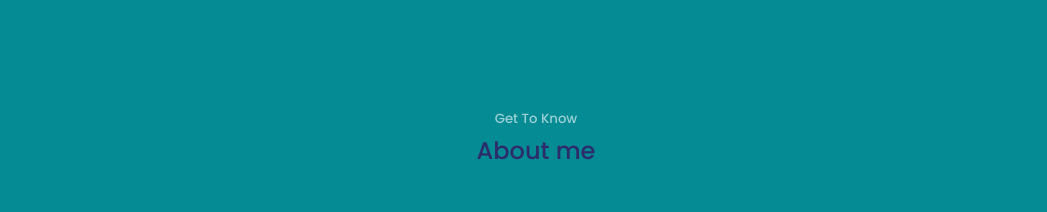
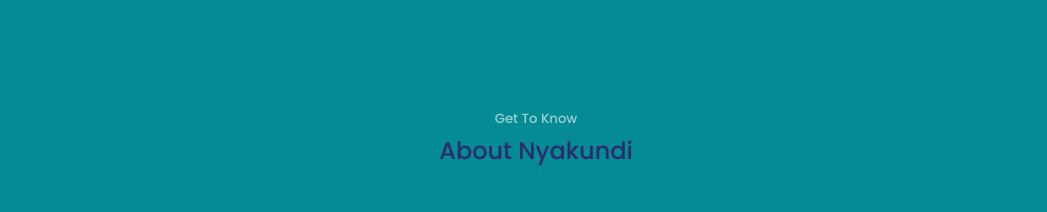
Before and after one commit to HillaryNyakundi/My-portfolio, a React (Create React App) app: page / in a window 1280 px wide. Shown: the part 820-1032 px from the top of the page, without its empty margins (104-1151 px from the left). Built offline with nearby package versions, Linux system fonts and the light colour scheme.

Commit message:
fix(Typo): Changedto my name

```diff
--- a/src/components/about/About.jsx
+++ b/src/components/about/About.jsx
@@ -9,7 +9,7 @@ const about = () => {
   return (
     <section id='About'>
       <h5>Get To Know</h5>
-      <h2>About me</h2>
+      <h2>About Nyakundi</h2>
 
       <div className='container about__container'>
         <div className='about__me'>
```
